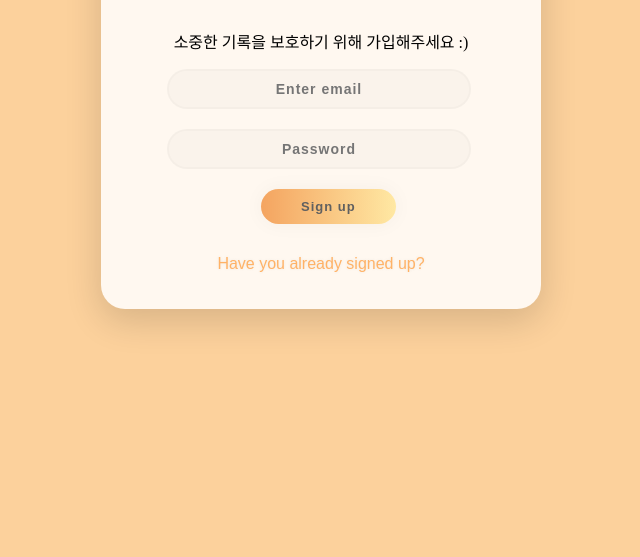
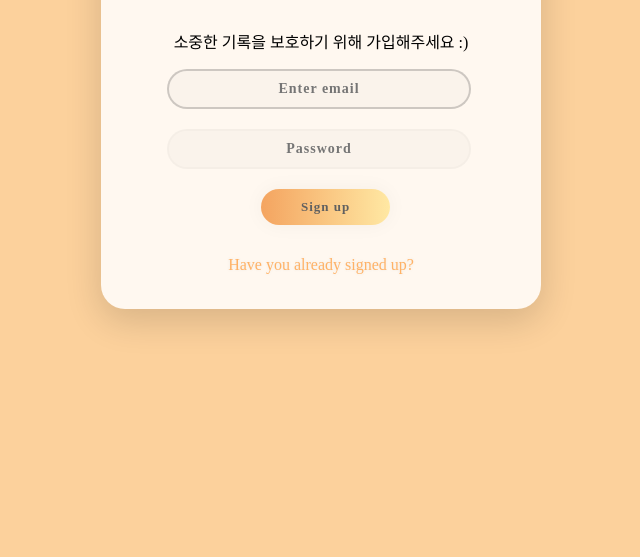
Before and after one commit to zeonga1102/Jellymodi_team, a Flask app: page /jelly/signup in a window 1280 px wide. Shown: the part 243-800 px from the top of the page, without its empty margins (319-959 px from the left). Run offline with Flask 2, Linux system fonts and the light colour scheme; some libraries are stand-ins or nearby versions; some web fonts are replaced.

```diff
--- a/static/css/login_signup.css
+++ b/static/css/login_signup.css
@@ -1,6 +1,14 @@
 @font-face {
     font-family: 'hana';
     src: url('nanum_hana.ttf') format('truetype');
+}
+@font-face {
+    font-family: 'busstop';
+    src: url('HYbusstop.ttf') format('truetype');
+}
+
+* {
+    font-family: 'busstop';
 }
 
 .logo {
@@ -20,56 +28,51 @@
 
 body {
     background-color: #fcd19c;
-    font-family: 'Ubuntu', sans-serif;
 }
 
 .main {
     background-color: #fff8f0;
     width: 400px;
     height: 400px;
-    margin: 7em auto;
     border-radius: 1.5em;
     box-shadow: 0px 11px 35px 2px rgba(0, 0, 0, 0.14);
+    margin: 7em auto;
     padding: 20px;
 }
 
-
 .email {
+    color: rgb(38, 50, 56);
+    font-size: 14px;
+    font-weight: 700;
+    letter-spacing: 1px;
     width: 76%;
-    color: rgb(38, 50, 56);
-    font-weight: 700;
-    font-size: 14px;
-    letter-spacing: 1px;
     background: rgba(136, 126, 126, 0.04);
+    border: 2px solid rgba(0, 0, 0, 0.02);
+    border-radius: 20px;
+    box-sizing: border-box;
     padding: 10px 20px;
-    border-radius: 20px;
+    margin-left: 46px;
+    margin-bottom: 20px;
+    text-align: center;
     outline: none;
-    box-sizing: border-box;
-    border: 2px solid rgba(0, 0, 0, 0.02);
-    margin-left: 46px;
-    text-align: center;
-    margin-bottom: 20px;
-    font-family: 'Ubuntu', sans-serif;
 }
 
 .password {
+    color: rgb(38, 50, 56);
+    font-size: 14px;
+    font-weight: 700;
+    letter-spacing: 1px;
     width: 76%;
-    color: rgb(38, 50, 56);
-    font-weight: 700;
-    font-size: 14px;
-    letter-spacing: 1px;
     background: rgba(136, 126, 126, 0.04);
+    border: 2px solid rgba(0, 0, 0, 0.02);
+    border-radius: 20px;
+    box-sizing: border-box;
     padding: 10px 20px;
-    border-radius: 20px;
+    margin-left: 46px;
+    margin-bottom: 20px;
+    text-align: center;
     outline: none;
-    box-sizing: border-box;
-    border: 2px solid rgba(0, 0, 0, 0.02);
-    margin-left: 46px;
-    text-align: center;
-    margin-bottom: 20px;
-    font-family: 'Ubuntu', sans-serif;
 }
-
 
 .email:focus, .password:focus {
     border: 2px solid rgba(0, 0, 0, 0.18) !important;
@@ -77,30 +80,29 @@ body {
 }
 
 .submit {
-    cursor: pointer;
-    border-radius: 5em;
+    color: #606060;
+    font-size: 13px;
+    font-weight: 700;
+    letter-spacing: 1px;
     background: linear-gradient(to right, #f4a460, #ffe8a3);
     border: 0;
+    border-radius: 5em;
+    box-shadow: 0 0 20px 1px rgba(0, 0, 0, 0.04);
+    margin-left: 35%;
     padding: 10px 40px;
-    font-family: 'Ubuntu', sans-serif;
-    color: #606060;
-    font-weight: 600;
-    letter-spacing: 1px;
-    margin-left: 35%;
-    font-size: 13px;
-    box-shadow: 0 0 20px 1px rgba(0, 0, 0, 0.04);
+    cursor: pointer;
 }
 
 .signup {
+    color: #f4a460;
     text-shadow: 0px 0px 3px rgba(117, 117, 117, 0.12);
-    color: #f4a460;
     padding-top: 15px;
 }
 
 
 a {
+    color: #ffb266;
     text-shadow: 0px 0px 3px rgba(117, 117, 117, 0.12);
-    color: #ffb266;
     text-decoration: none;
 }
 a:hover{
--- a/templates/login.html
+++ b/templates/login.html
@@ -25,7 +25,7 @@
     <div class="logo" onclick="refresh()"></div>
     <form class="form1">
         <p class="desc" align="center">말랑한 젤리를 모으는 감성일기 :)</p>
-        <input class="email" id="userid" type="email" align="center" placeholder="Enter email">
+        <input class="email" id="userid" type="email" align="center" placeholder="Enter email" autofocus>
         <input class="password" id="userpw" type="password" align="center" placeholder="Password">
         <button class="submit" type="button" align="center" onclick="login()">Login</button>
         <p class="signup" align="center"><a href="{{ url_for('login.signup') }}">If it's your first time, please sign up</a></p>
--- a/templates/signup.html
+++ b/templates/signup.html
@@ -25,7 +25,7 @@
     <div class="logo" onclick="refresh()"></div>
     <form class="form1">
         <p class="desc" align="center">소중한 기록을 보호하기 위해 가입해주세요 :)</p>
-        <input class="email" id="userid" type="email" align="center" placeholder="Enter email">
+        <input class="email" id="userid" type="email" align="center" placeholder="Enter email" autofocus>
         <input class="password" id="userpw" type="password" align="center" placeholder="Password">
         <button class="submit" type="button" align="center" onclick="signup()">Sign up</button>
         <p class="signup" align="center"><a href="{{ url_for('login.login') }}">Have you already signed up?</a></p>
```
Also changed, not shown: static/img/favicon.png (added), 1 other file.
